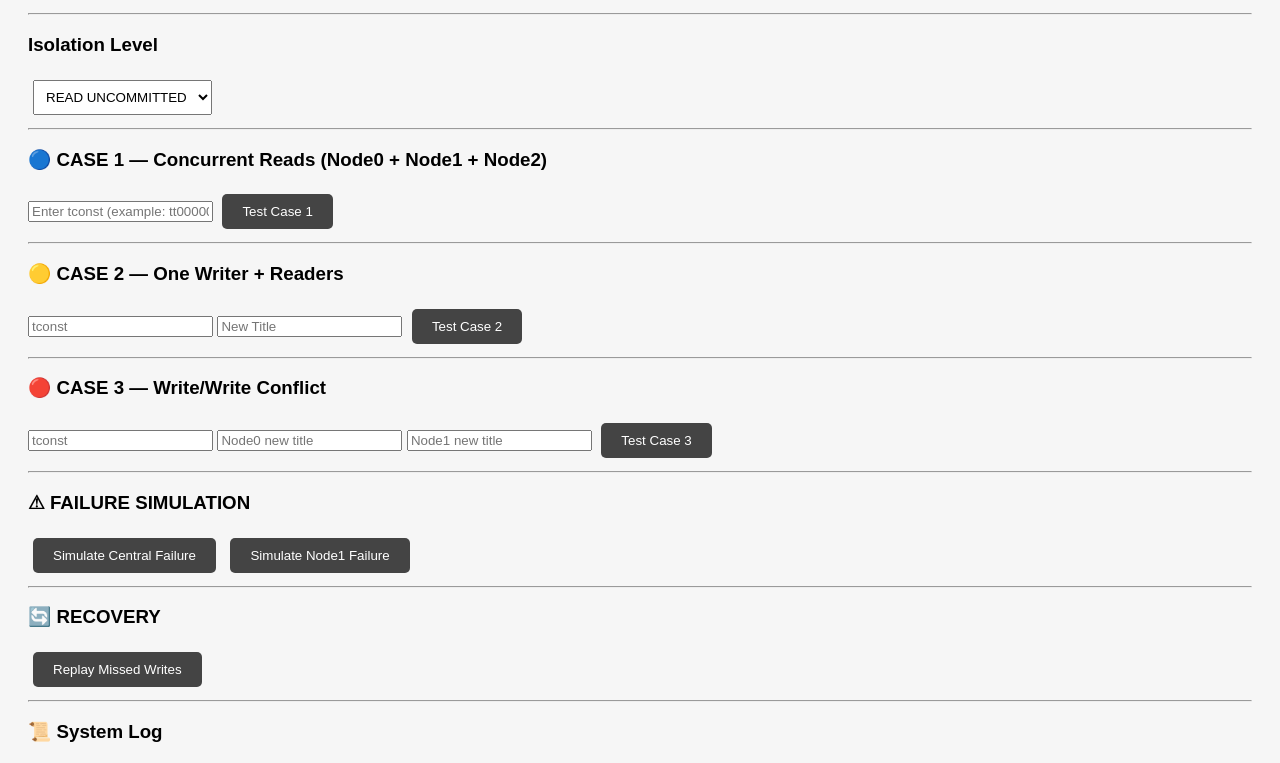
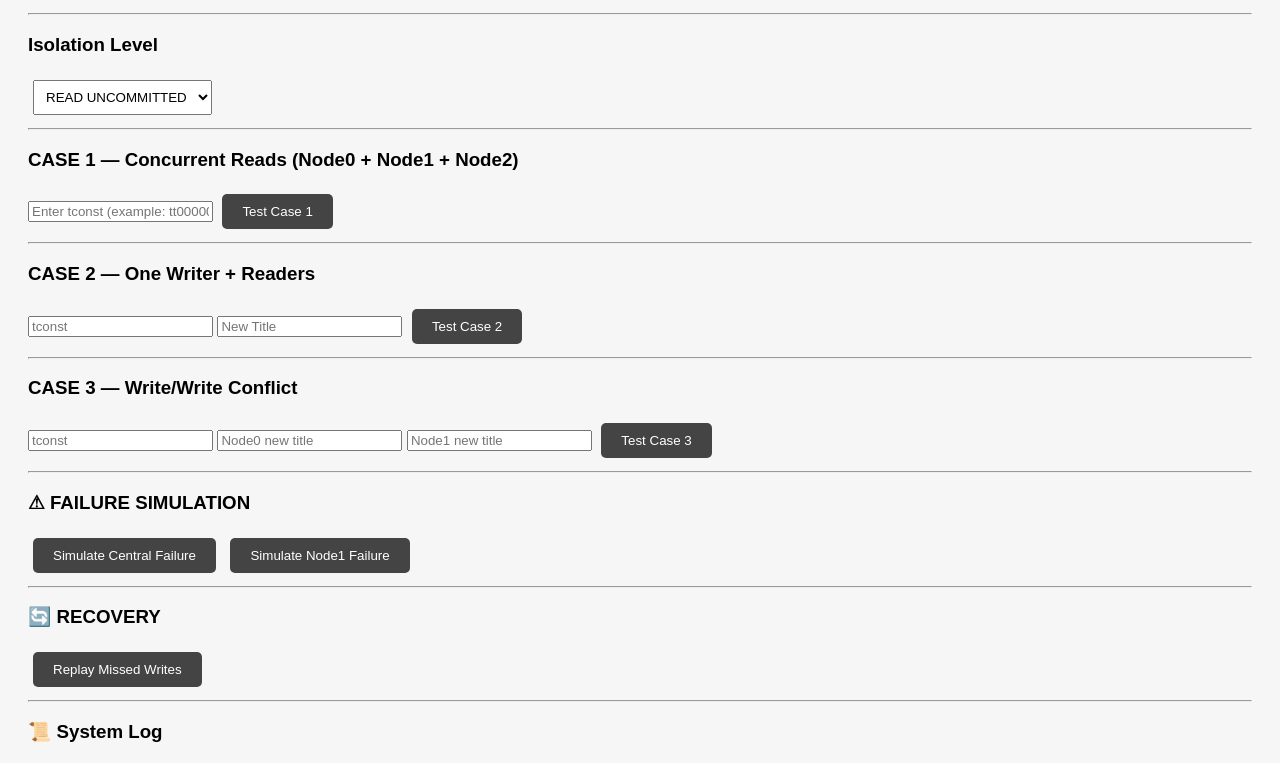
Before and after one commit to GabrielVillas-DLSU/STADVDB_MCO2_WEBAPP, a website: page MCO2_Webapp/Frontend/index.html in a window 1280 px wide. Shown: the part 123-886 px from the top of the page. Drawn offline with Linux system fonts and the light colour scheme.

Commit message:
updated index

```diff
--- a/MCO2_Webapp/Frontend/index.html
+++ b/MCO2_Webapp/Frontend/index.html
@@ -35,20 +35,20 @@
 
 <hr>
 
-<h3>🔵 CASE 1 — Concurrent Reads (Node0 + Node1 + Node2)</h3>
+<h3>CASE 1 — Concurrent Reads (Node0 + Node1 + Node2)</h3>
 <input id="readTconst" placeholder="Enter tconst (example: tt0000001)">
 <button onclick="handleConcurrentRead()">Test Case 1</button>
 
 <hr>
 
-<h3>🟡 CASE 2 — One Writer + Readers</h3>
+<h3>CASE 2 — One Writer + Readers</h3>
 <input id="case2_tconst" placeholder="tconst">
 <input id="case2_title" placeholder="New Title">
 <button onclick="handleWriteRead()">Test Case 2</button>
 
 <hr>
 
-<h3>🔴 CASE 3 — Write/Write Conflict</h3>
+<h3>CASE 3 — Write/Write Conflict</h3>
 <input id="case3_tconst" placeholder="tconst">
 <input id="case3_title1" placeholder="Node0 new title">
 <input id="case3_title2" placeholder="Node1 new title">
```
